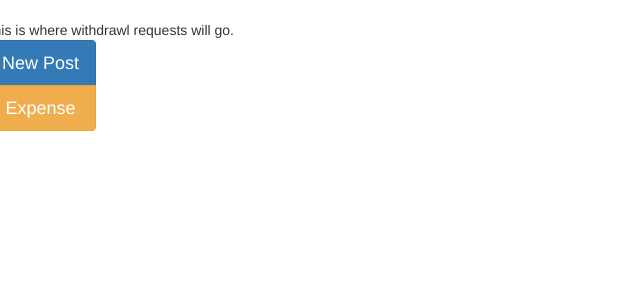
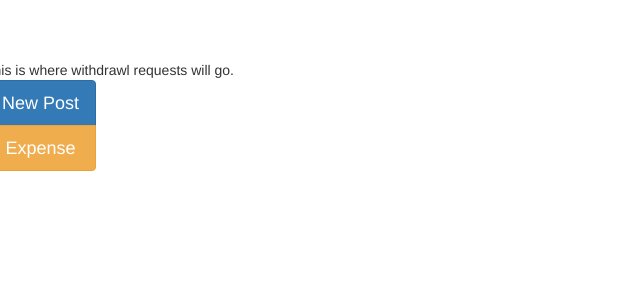
Before and after one commit to amovfx/artemiss, a Flask app: template flaskserv/socialnet/tribes/templates/tribe.html in a window 1280 px wide. Shown: the top 300 px of the page, without its empty margins (0-640 px from the left). Run offline with Flask 2, Linux system fonts and the light colour scheme; the template is opened without the code that fills it, so the values that code supplies are empty; some libraries are stand-ins or nearby versions.

Commit message:
Adding style for the tribe-header

```diff
--- a/flaskserv/socialnet/tribes/templates/tribe.html
+++ b/flaskserv/socialnet/tribes/templates/tribe.html
@@ -4,10 +4,14 @@
 {% endblock %}
 {% block content %}
 {{ super() }}
-<h1>{{ tribe.name }}</h1>
-<h3>{{ tribe.description }}</h3>
+<div class="row-md-8">
+    <div class="col tribe-header">
+        <h1>{{ tribe.name }}</h1>
+        <h3>{{ tribe.description }}</h3>
+    </div>
+</div>
 <div class="row">
-    <div class="col">
+    <div class="col p-2">
         <div class="col">
             This is where withdrawl requests will go.
 
@@ -22,4 +26,15 @@
         </div>
     </div>
 </div>
+{% block style %}
+{{ super() }}
+<style>
+    .tribe-header {
+        margin-top: 60px;
+        margin-bottom: 60px;
+    }
+
+
+</style>
 {% endblock %}
+{% endblock %}
```
